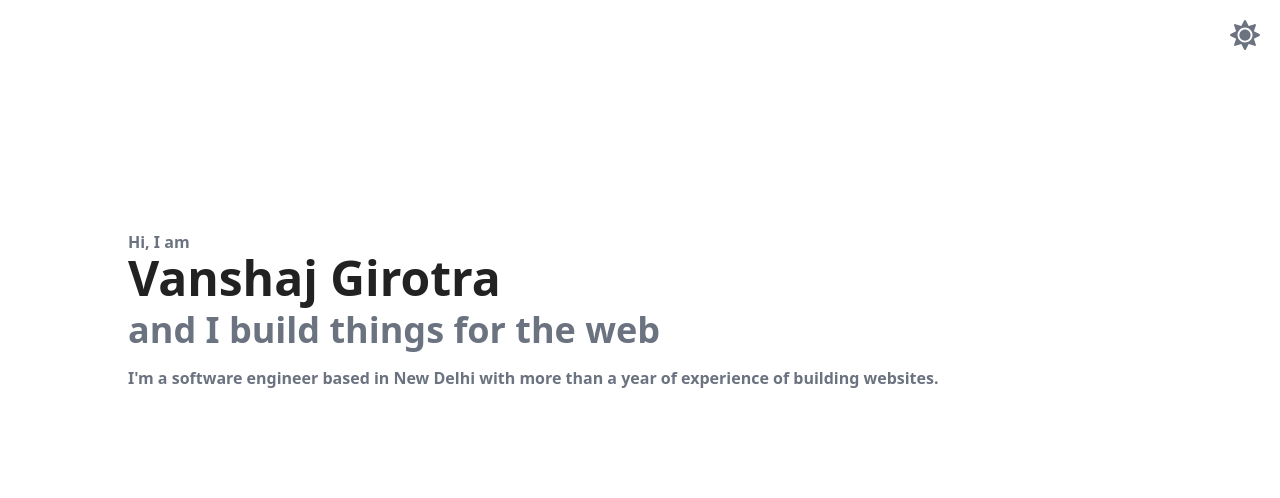
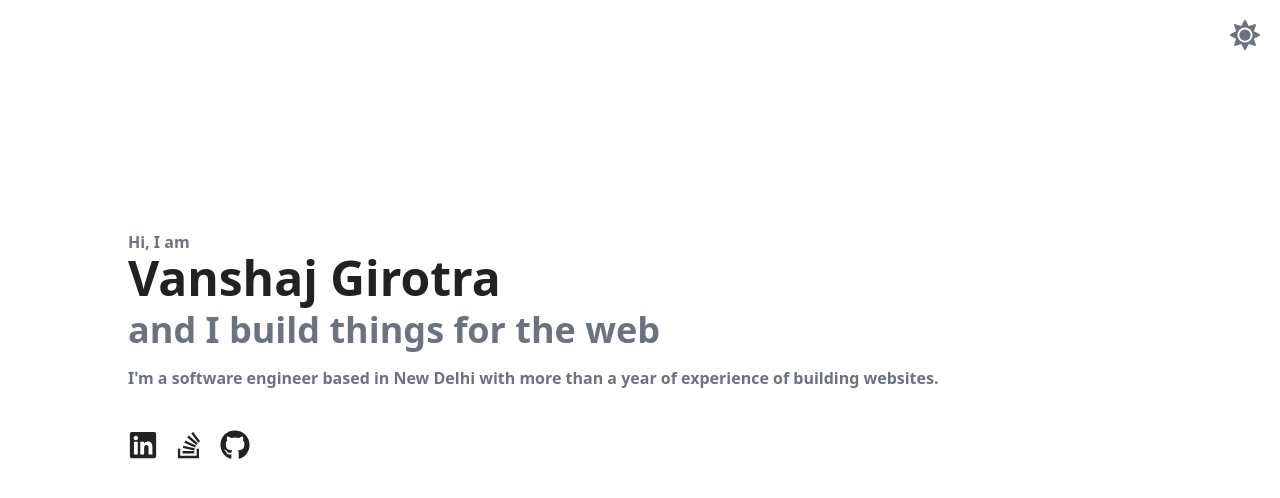
Before and after one commit to vanshajg/vanshajgirotra.com, a Gatsby site: page / in a window 1280 px wide. Built offline with nearby package versions, Linux system fonts and the light colour scheme; Gatsby itself is replaced by a stand-in of ours.

Commit message:
remove window load listener

```diff
--- a/src/components/home/intro/contacts.jsx
+++ b/src/components/home/intro/contacts.jsx
@@ -15,9 +15,9 @@ const getContact = ({ icon: Icon, name, url }, index) => {
 const Contacts = () => {
   const [is_loaded, setLoaded] = useState(false)
   useEffect(() => {
-    window.addEventListener('load', () => {
+    setTimeout(() => {
       setLoaded(true)
-    })
+    }, 1000)
   }, [])
 
 
```
